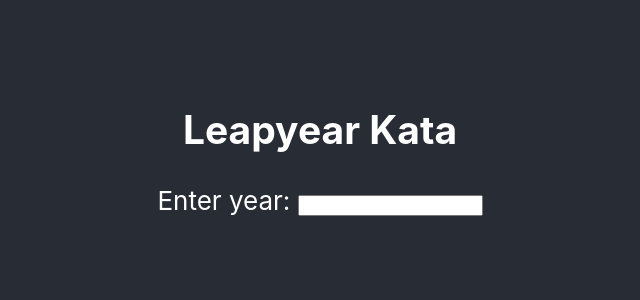
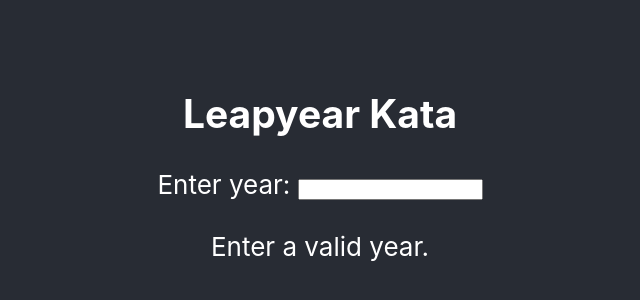
Before and after one commit to m-sakthi/leap-year-js-kata-2, a React (Create React App) app: page / in a window 1280 px wide. Shown: the part 240-540 px from the top of the page, without its empty margins (320-960 px from the left). Built offline with nearby package versions, Linux system fonts and the light colour scheme.

Commit message:
Feature: Validate entered year for a positive value

```diff
--- a/src/components/LeapYear.js
+++ b/src/components/LeapYear.js
@@ -5,16 +5,20 @@ export default class LeapYear extends Component {
     super(props);
 
     this.state = {
-      year: ''
+      year: '',
+      error: 'Enter a valid year.'
     };
   }
 
   handleInputChange = (e) => {
-    this.setState({ year: e.target.value });
+    const { value } = e.target;
+
+    if (value > 0) this.setState({ year: value, error: null });
+    else this.setState({ year: value, error: 'Enter a valid year!' });
   }
 
   render() {
-    const { year } = this.state;
+    const { year, error } = this.state;
 
     return (
       <div testId='wrapper'>
@@ -27,7 +31,7 @@ export default class LeapYear extends Component {
         <br />
         <br />
         <span testId="resultSpan">
-          {year && `Entered year is ${year}.`}
+          {error ? error : `Entered year is ${year}.`}
         </span>
       </div>
     );
```
Also changed, not shown: 1 other file (tests, documents, lock files or other folders).
